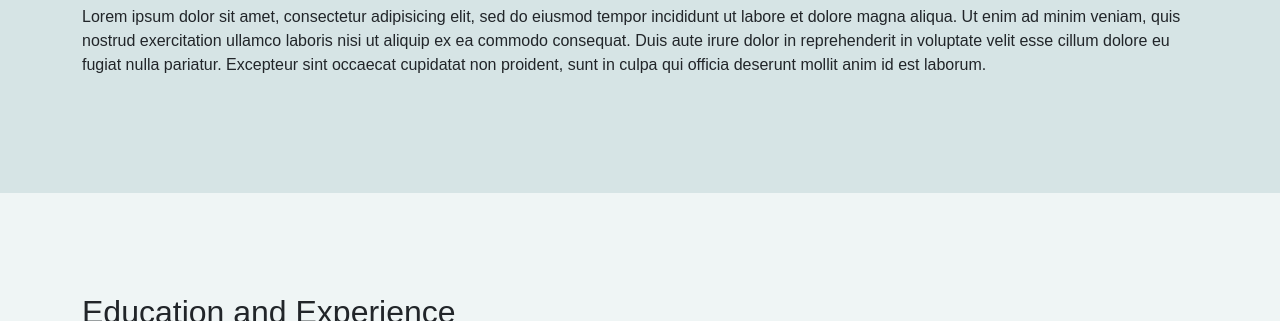
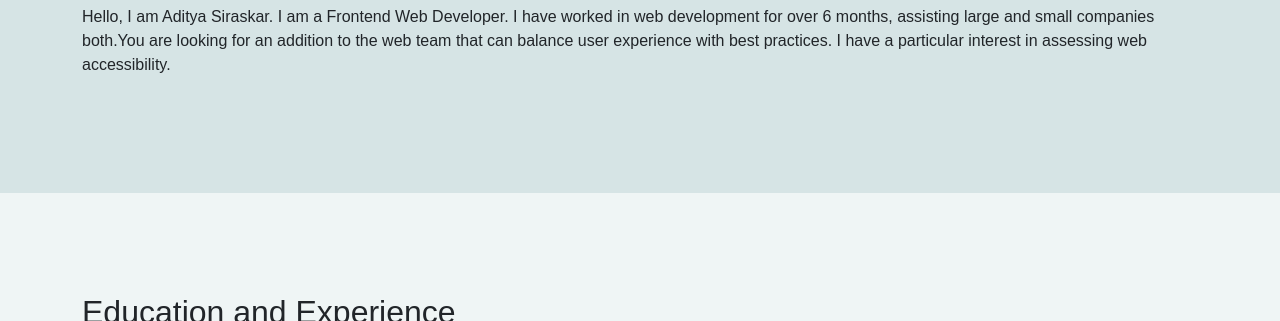
Before and after one commit to aditya-siraskar/CC-DEC-WEB_DEVELOPMENT, a plain HTML site: page TASK-1_MY_PORTFOLIO/index.html in a window 1280 px wide. Shown: the part 779-1100 px from the top of the page. Drawn offline with nearby package versions, Linux system fonts and the light colour scheme.

Commit message:
Update index.html

```diff
--- a/TASK-1_MY_PORTFOLIO/index.html
+++ b/TASK-1_MY_PORTFOLIO/index.html
@@ -58,10 +58,11 @@
   <section class="container" id="about_me">
     <div class="about">
       <h2 class="_content">About Me</h2>
-      <p class="about_txt">Lorem ipsum dolor sit amet, consectetur adipisicing elit, sed do eiusmod tempor incididunt ut labore et dolore magna aliqua.
-        Ut enim ad minim veniam, quis nostrud exercitation ullamco laboris nisi ut aliquip ex ea commodo consequat.
-        Duis aute irure dolor in reprehenderit in voluptate velit esse cillum dolore eu fugiat nulla pariatur.
-        Excepteur sint occaecat cupidatat non proident, sunt in culpa qui officia deserunt mollit anim id est laborum.
+      <p class="about_txt">Hello, I am Aditya Siraskar. I am a Frontend Web
+        Developer. I have worked in web development for over 6 months, assisting
+        large and small companies both.You are looking for an addition to the
+        web team that can balance user experience with best practices. I have a
+        particular interest in assessing web accessibility.
       </p>
     </div>
   </section>
```
